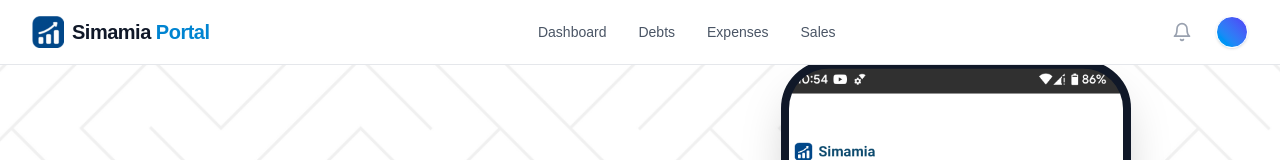
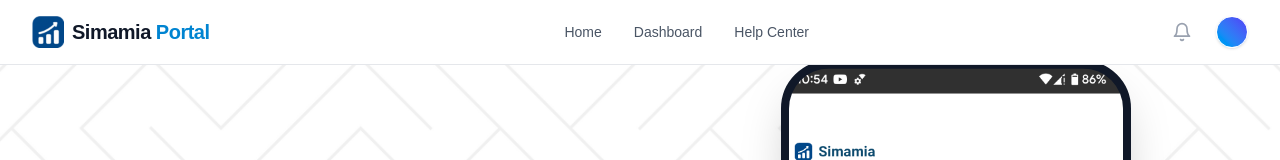
Before and after one commit to twahir21/simamia-portal, a Next.js app: page / in a window 1280 px wide. Shown: the top 160 px of the page. Built offline with nearby package versions, Linux system fonts and the light colour scheme; a web font is replaced by a local one.

Commit message:
updating footer and topbar

```diff
--- a/ui/footer.tsx
+++ b/ui/footer.tsx
@@ -41,8 +41,8 @@ export const Footer = () => {
             <h4 className="text-sm font-semibold uppercase tracking-wider text-gray-900">Stay Connected</h4>
             <div className="mt-4 text-sm text-gray-600">
               Contact us at: <br />
-              <a href="mailto:support@simamia.com" className="font-bold hover:text-blue-600 transition-colors">
-                support@simamia.com
+              <a href="tel:+255674291587" className="font-bold hover:text-blue-600 transition-colors">
+                +255 67 429 1587
               </a>
             </div>
           </div>
--- a/ui/topBar.tsx
+++ b/ui/topBar.tsx
@@ -28,10 +28,10 @@ export const TopBar = () => {
 
         {/* Desktop Navigation */}
         <nav className="hidden md:flex items-center gap-8 text-sm font-medium text-gray-600">
+          <Link href="/" className="transition-colors hover:text-sky-600">Home</Link>
           <Link href="/private" className="transition-colors hover:text-sky-600">Dashboard</Link>
-          <Link href="#" className="transition-colors hover:text-sky-600">Debts</Link>
-          <Link href="#" className="transition-colors hover:text-sky-600">Expenses</Link>
-          <Link href="#" className="transition-colors hover:text-sky-600">Sales</Link>
+          <Link href="/help-center" className="transition-colors hover:text-sky-600">Help Center</Link>
+          {/* <Link href="#" className="transition-colors hover:text-sky-600">Sales</Link> */}
         </nav>
 
         {/* Action Buttons */}
```
